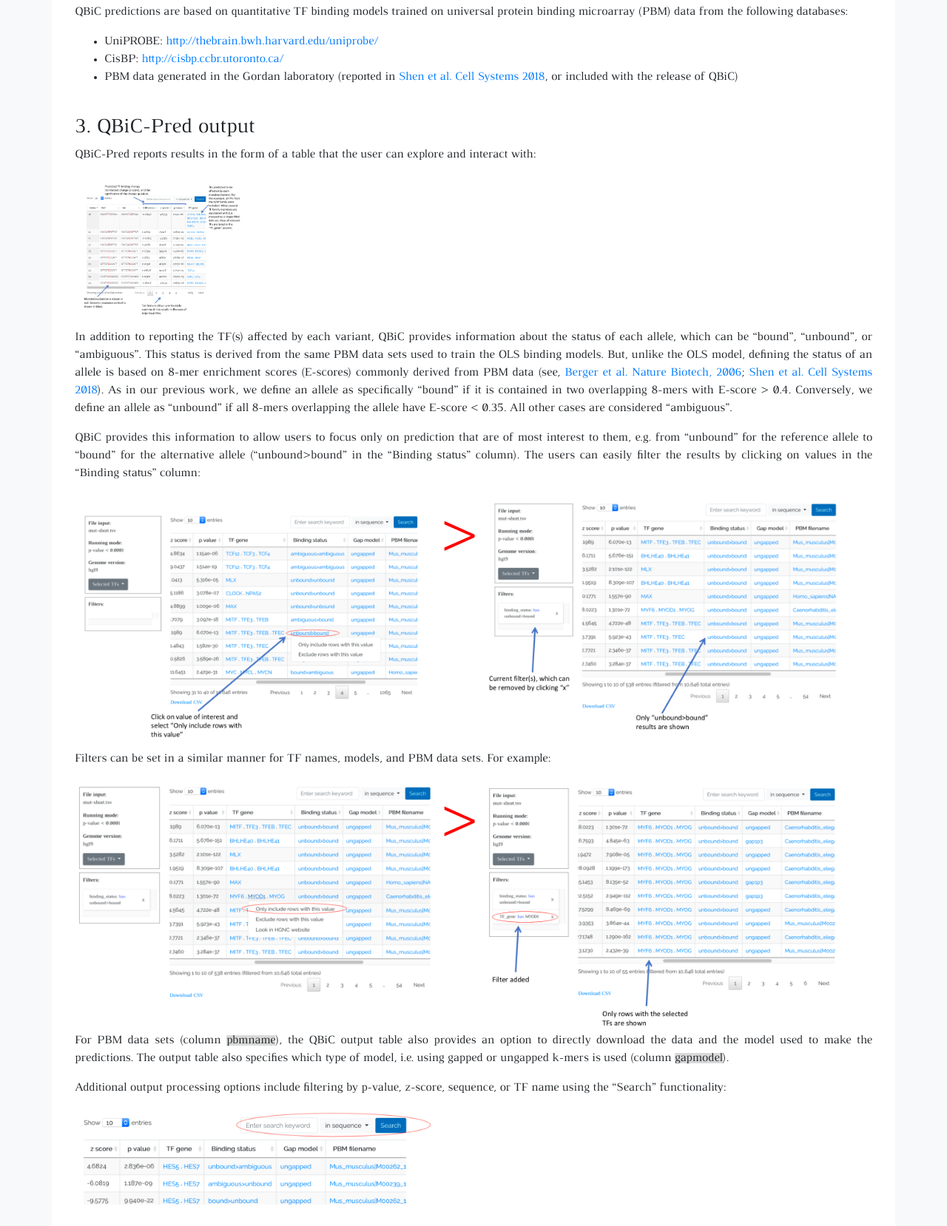
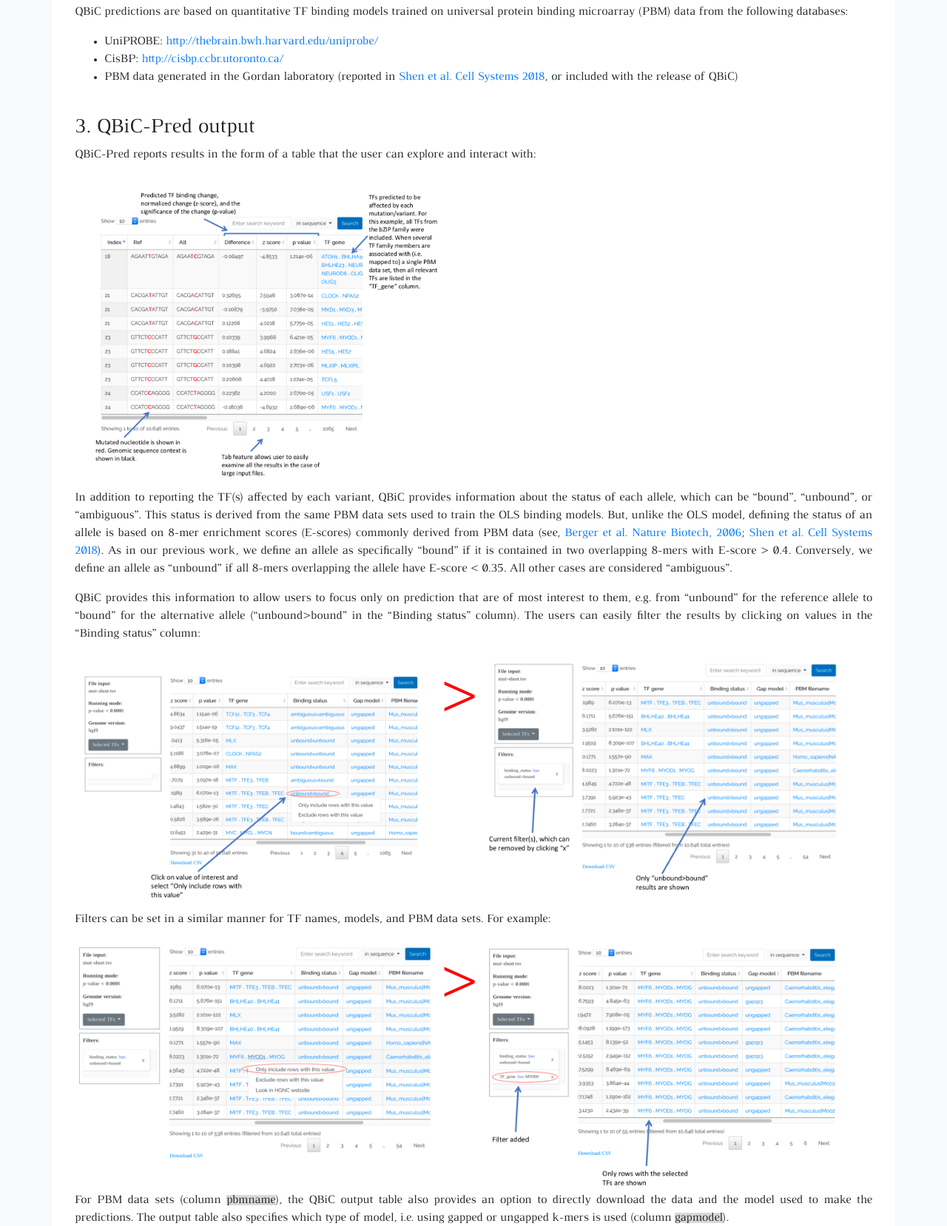
Before and after one commit to vincentiusmartin/QBiC-Pred, a Flask app: page /about in a window 1280 px wide. Shown: the part 2289-3947 px from the top of the page at 74% size. Run offline with Flask 2, Linux system fonts and the light colour scheme; data that the repository does not hold is empty; parts of the project's set-up code (start-up, migrations or seed data) failed here and were passed over; some libraries are stand-ins or nearby versions.

Commit message:
trivial, fix img width

```diff
--- a/website/app/templates/about.html
+++ b/website/app/templates/about.html
@@ -215,7 +215,7 @@
 
   <a name="section3"><h3>3. QBiC-Pred output</h3></a>
   <p>QBiC-Pred reports results in the form of a table that the user can explore and interact with:</p>
-  <span class="example-select"><img src="/static/images/about_page/output1.png" /></span>
+  <span class="screenshoot-img"><img src="/static/images/about_page/output1.png" /></span>
 
   <p>
     In addition to reporting the TF(s) affected by each variant, QBiC provides information about the status of each allele, which can be “bound”, “unbound”, or “ambiguous”. This status is derived from the same PBM data sets used to train the OLS binding models. But, unlike the OLS model, defining the status of an allele is based on 8-mer enrichment scores (E-scores) commonly derived from PBM data (see, <a href="https://www.ncbi.nlm.nih.gov/pubmed/16998473">Berger et al. Nature Biotech, 2006</a>; <a href="https://www.cell.com/cell-systems/fulltext/S2405-4712(18)30062-0">Shen et al. Cell Systems 2018</a>). As in our previous work, we define an allele as specifically “bound” if it is contained in two overlapping 8-mers with E-score &gt; 0.4. Conversely, we define an allele as “unbound” if all 8-mers overlapping the allele have E-score &lt; 0.35. All other cases are considered “ambiguous”.
```
